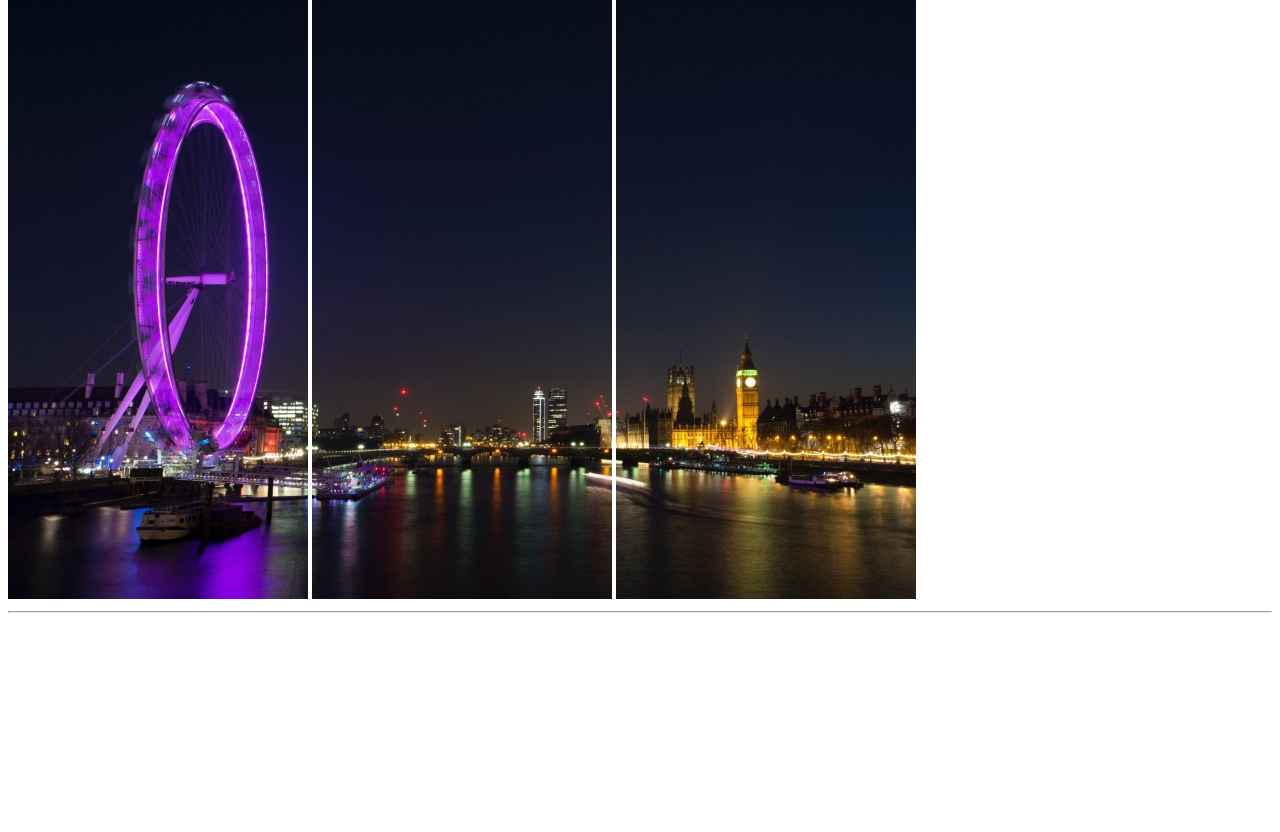
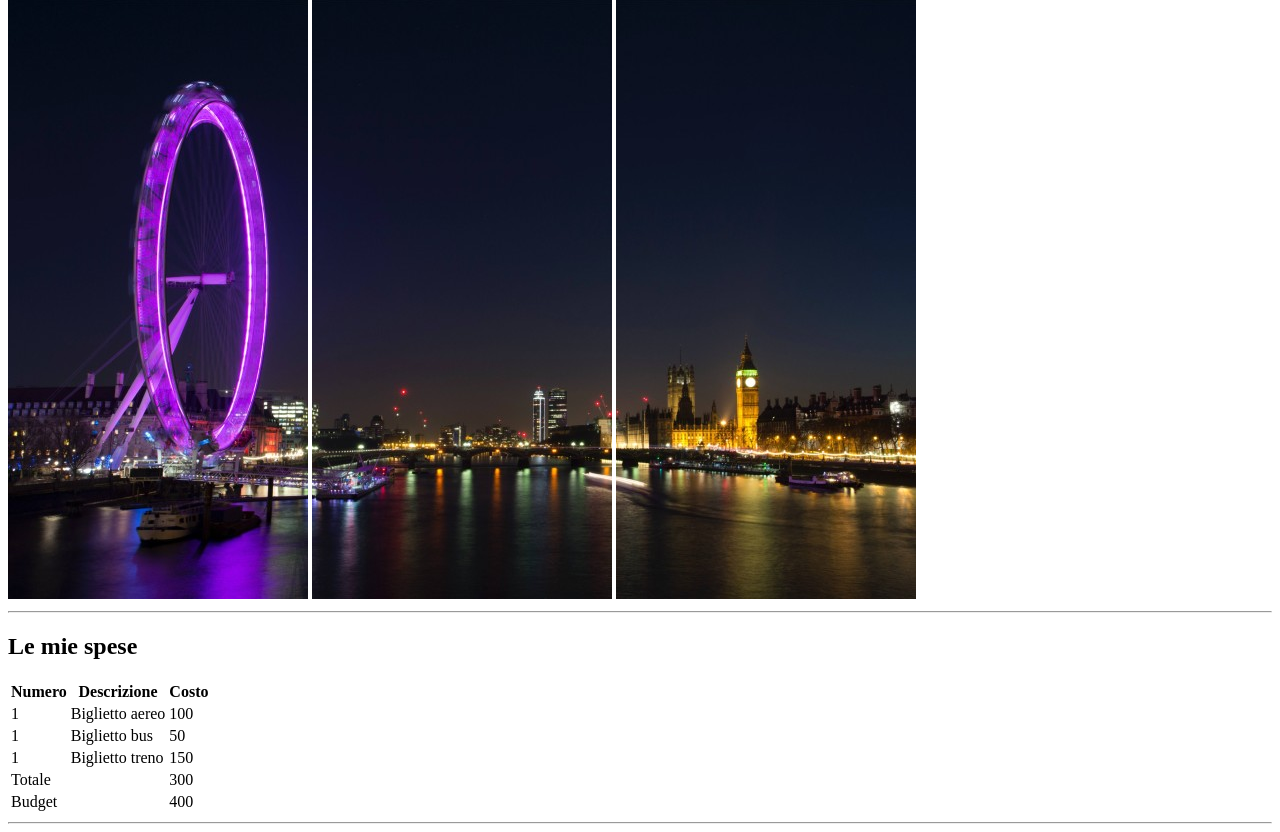
Before and after one commit to MonicaDeBona/html-london-trip, a plain HTML site: page index.html in a window 1280 px wide. Shown: the part 68-900 px from the top of the page. Before the commit the page ends 800 px from the top, so only its background shows below. Drawn offline with Linux system fonts and the light colour scheme.

Commit message:
add title and table to main's section

```diff
--- a/index.html
+++ b/index.html
@@ -22,7 +22,84 @@
     </header>
     <main>
         <section>
+            <h2>
+                Le mie spese
+            </h2>
+            <table>
+                <thead>
+                    <tr>
+                        <th>
+                            Numero
+                        </th>
+                        <th>
+                            Descrizione
+                        </th>
+                        <th>
+                            Costo
+                        </th>
+                    </tr>
+                </thead>
 
+                <tbody>
+                    <tr>
+                        <td>
+                            1
+                        </td>
+                        <td>
+                            Biglietto aereo
+                        </td>
+                        <td>
+                            100
+                        </td>
+                    </tr>
+                    <tr>
+                        <td>
+                            1
+                        </td>
+                        <td>
+                            Biglietto bus
+                        </td>
+                        <td>
+                            50
+                        </td>
+                    </tr>
+                    <tr>
+                        <td>
+                            1
+                        </td>
+                        <td>
+                            Biglietto treno
+                        </td>
+                        <td>
+                            150
+                        </td>
+                    </tr>
+                    <tr>
+                        <td>
+                            Totale
+                        </td>
+                        <td>
+
+                        </td>
+                        <td>
+                            300
+                        </td>
+                    </tr>
+                </tbody>
+
+                <tfoot>
+                    <td>
+                        Budget
+                    </td>
+                    <td>
+
+                    </td>
+                    <td>
+                        400
+                    </td>
+                </tfoot>
+            </table>
+            <hr>
         </section>
         <section>
 
```
